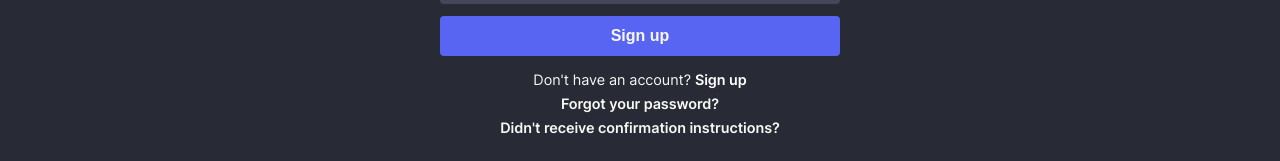
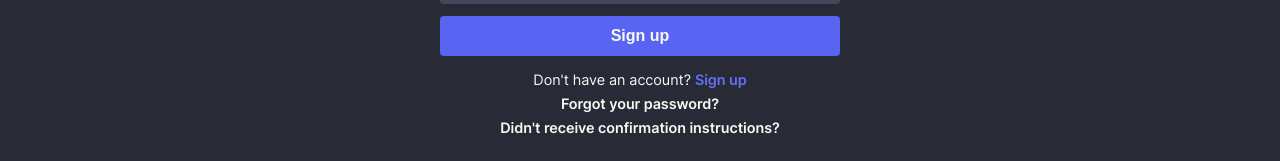
Before and after one commit to ayrt-n/taasskkrr, a React (Create React App) app: page /login in a window 1280 px wide. In both pictures the pointer is over the link 720 px from the left and 347 px from the top of the page. Shown: the part 268-429 px from the top of the page. Built offline with nearby package versions, Linux system fonts and the light colour scheme.

Commit message:
Add styling to form links

```diff
--- a/src/styles/Form.css
+++ b/src/styles/Form.css
@@ -20,6 +20,14 @@
 .Form-links {
   text-align: center;
   font-size: 0.9rem;
+}
+
+.Form-links a:hover {
+  color: var(--ctaLight);
+}
+
+.Form-links a:active {
+  color: var(--cta);
 }
 
 input, textarea, select {
```
